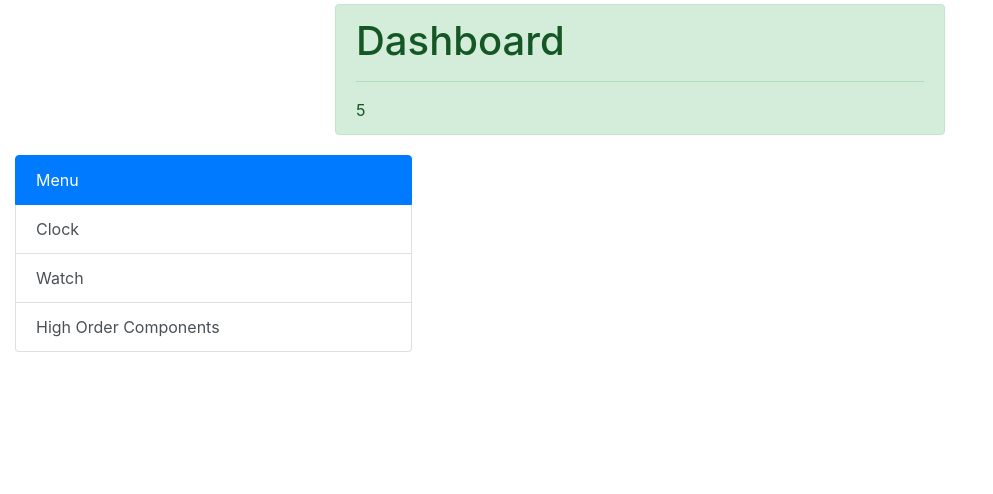
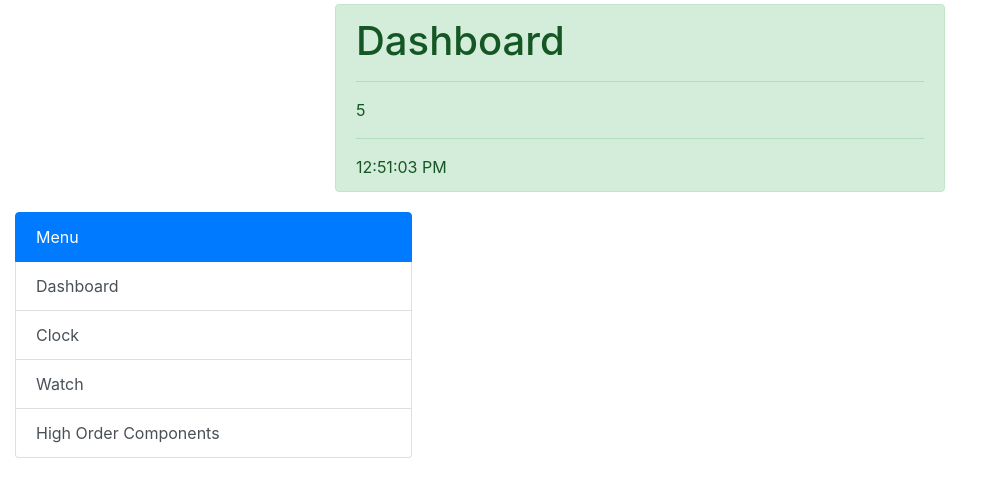
Before and after one commit to ChrisMuga/react-learning, a React (Create React App) app: page / in a window 1280 px wide. Shown: the top 494 px of the page, without its empty margins (0-993 px from the left). Built offline with nearby package versions, Linux system fonts and the light colour scheme.

Commit message:
add dashboard menu item.

```diff
--- a/src/components/Dashboard/MainPage.jsx
+++ b/src/components/Dashboard/MainPage.jsx
@@ -3,9 +3,11 @@ import { menuItems } from "./data"
 
 function MainPage(props) {
 	const [count, setCount] = useState(0)
+	const [time, setTime] = useState(0)
 	function increase() {
 		setTimeout(() => {
 			setCount(count + 1)
+			setTime(new Date().toLocaleTimeString())
 		}, 1000)
 	}
 
@@ -15,7 +17,7 @@ function MainPage(props) {
 	return (
 		<div className="container-fluid">
 			{/* pass down value through props */}
-			<Title name="Dashboard" count={count} />
+			<Title name="Dashboard" count={count} time={time} />
 			<div className="row my-1">
 				<Menu title="Menu" items={menuItems} />
 			</div>
@@ -24,7 +26,7 @@ function MainPage(props) {
 }
 
 function Title(props) {
-	const { name, count } = props
+	const { name, count, time } = props
 	return (
 		<div className="row d-flex flex-column my-1">
 			<div className="align-self-center col-md-6">
@@ -32,6 +34,8 @@ function Title(props) {
 					<h1>{name}</h1>
 					<hr />
 					{count}
+					<hr />
+					{time}
 				</div>
 			</div>
 		</div>
--- a/src/components/Dashboard/data.js
+++ b/src/components/Dashboard/data.js
@@ -1,4 +1,8 @@
 const menuItems = [
+	{
+		id: 0,
+		title: "Dashboard"
+	},
 	{
 		id: 1,
 		title: "Clock"
```
